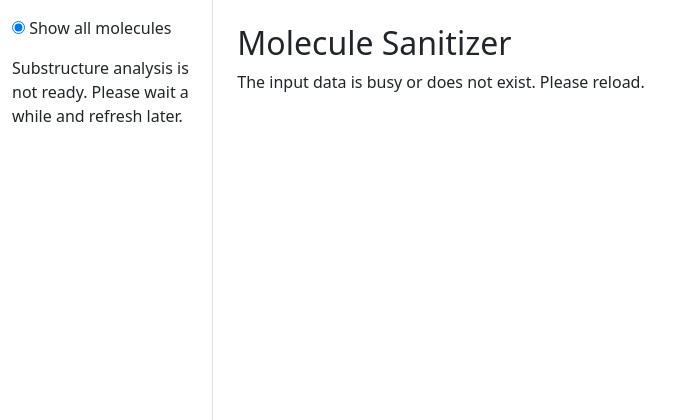
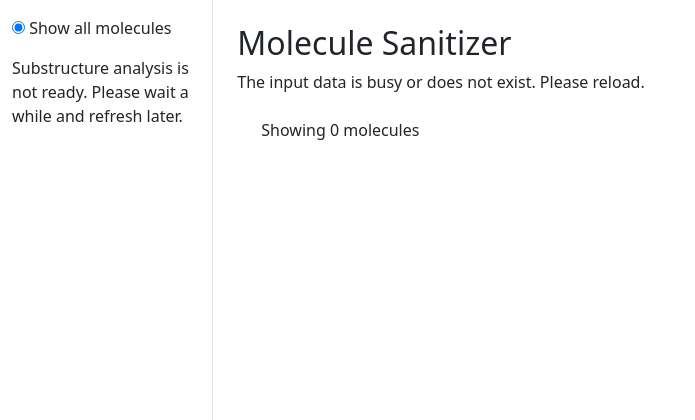
Before and after one commit to n-yoshikawa/molecule-sanitizer-old, a Flask app: page /viewer/1 in a window 1280 px wide. Shown: the top 420 px of the page, without its empty margins (0-695 px from the left). Run offline with Flask 2, Linux system fonts and the light colour scheme; data that the repository does not hold is empty; some libraries are stand-ins or nearby versions.

Commit message:
Fix error message

```diff
--- a/app.py
+++ b/app.py
@@ -24,10 +24,9 @@ def index():
 
 @app.route('/viewer/<list_id>')
 def viewer(list_id):
-    print(list_id)
     lst = []
     if not os.path.isfile(f'{list_id}.sub'):
-        return render_template("viewer.html", is_ready=False, list_id=list_id, substructures=[])
+        return render_template("viewer.html", is_ready=False, list_id=list_id)
     with open(f'{list_id}.sub') as f:
         for line in f:
             ID,description,nodes,edges,s_abs,s_rel,c_abs,c_rel = line.split(',')
@@ -119,7 +118,6 @@ def select():
 @app.route('/send', methods=['POST'])
 def send():
     data = request.get_json()
-    print(data['smiles_list'])
     list_id = uuid.uuid4().hex
     with open(f'{list_id}.smi', 'w') as f:
         f.write(data['smiles_list'])
@@ -130,13 +128,16 @@ def send():
 def analyze_ss(list_id):
     smis = []
     with open(f'{list_id}.smi') as f:
-        for smi in f:
+        for line in f:
+            smi = line.split()[0]
             if Chem.MolFromSmiles(smi) is not None:
                 smis.append(smi)
     with open(f'{list_id}.in', 'w') as f:
         for i, smi in enumerate(smis):
-            f.write(f'{i},0,{smi}')
+            f.write(f'{i},0,{smi}\n')
     proc = subprocess.run(f"java -cp moss.jar moss.Miner -s0.1 -S0.5 -m12 -R -B {list_id}.in {list_id}.sub {list_id}.ids >> log.txt 2>&1", shell=True, text=True)
 
 if __name__ == '__main__':
     app.run(debug=True)
+    # For deployment
+    # app.run(debug=False, host='0.0.0.0', port=12345)
--- a/templates/viewer.html
+++ b/templates/viewer.html
@@ -21,6 +21,7 @@ svg {
           <label for="ss_all">Show all molecules</label>
           {% if is_ready %}
           <h2 class="h4 mt-3 mx-2">Frequent substructures</h2>
+	        {% if substructures %}
           <ul class="list-unstyled text-center">
             {% for substructure in substructures %}
             <li>
@@ -32,6 +33,9 @@ svg {
             </li>
             {% endfor %}
           </ul>
+	        {% else %}
+          <p class="mt-3">No frequent substructure was found.</p>
+	        {% endif %}
           {% else %}
           <p class="mt-3">Substructure analysis is not ready. Please wait a while and refresh later.</p>
           {% endif %}
@@ -44,7 +48,8 @@ svg {
               <span v-if="loading">Loading...</span>
               <span v-else>Please choose a substructure from the left column</span>
             </span>
-            <div class="row container-fluid" v-if="!loading">
+            <div class="row container-fluid mt-4" v-if="!loading">
+	            <p>Showing [[ molecules.length ]] molecules </p>
               <div class="col-12 col-md-6 col-lg-4 border" v-for="molecule in molecules" :key="molecule.smiles">
                 <div>
                   <input type="checkbox" v-model="checked_molecules" :value="molecule.smiles" :id="molecule.name">
```
